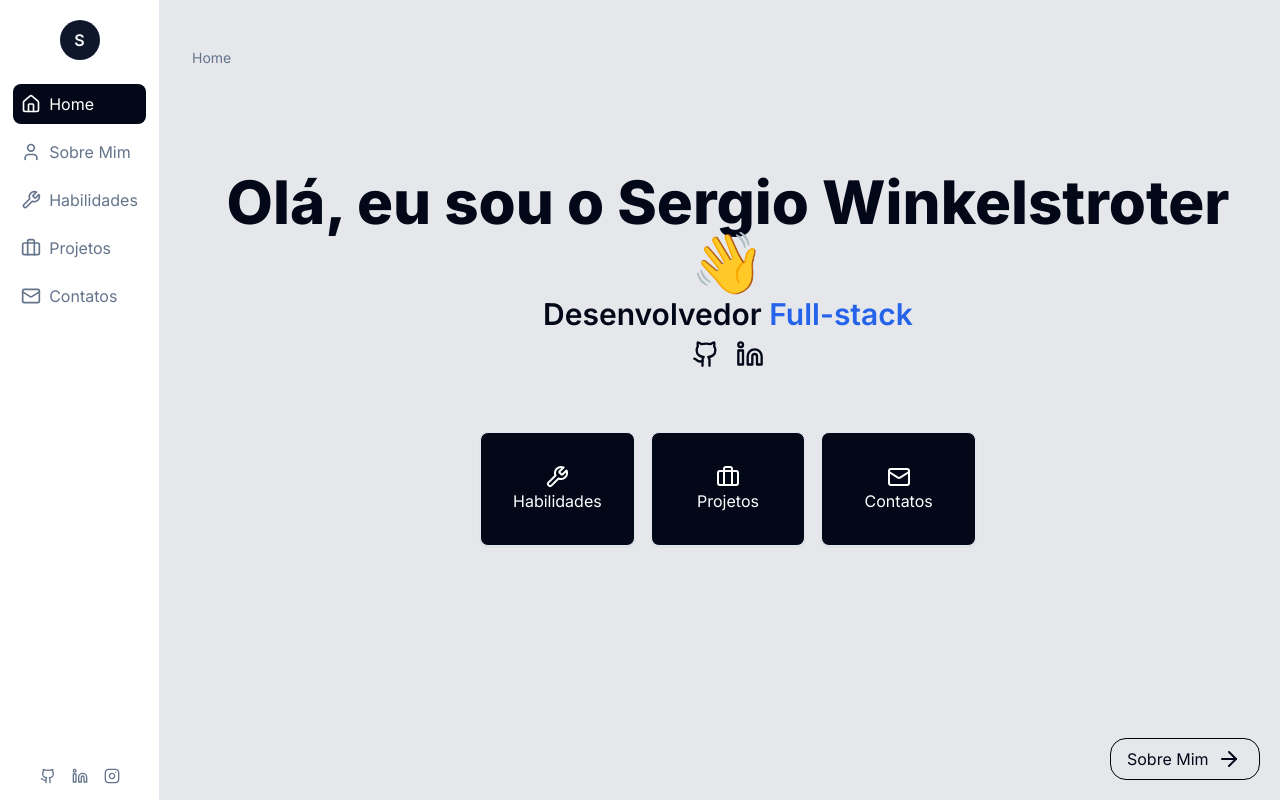
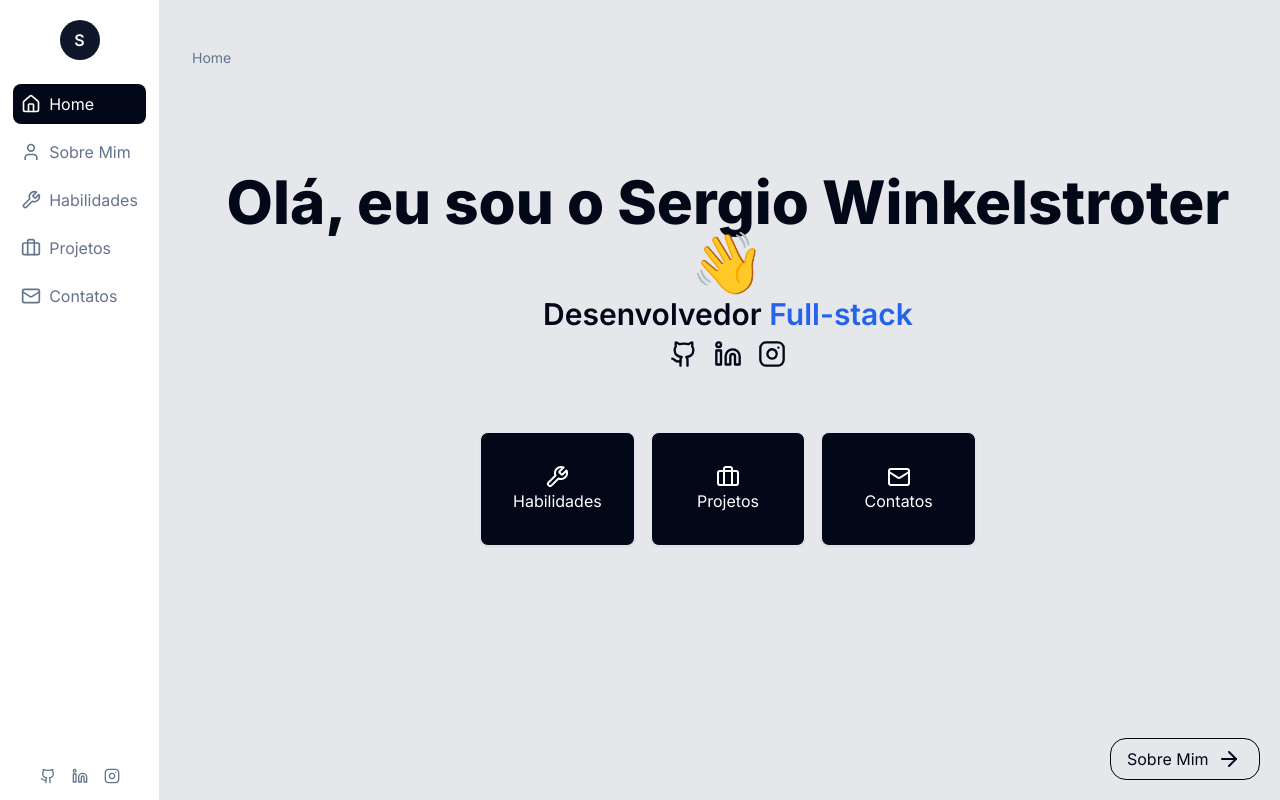
Before and after one commit to sergiowinkelstroter/portfolio_v2, a Next.js app: page /home in a window 1280 px wide. Built offline with nearby package versions, Linux system fonts and the light colour scheme.

Commit message:
add insta

```diff
--- a/src/app/(pages)/home/page.tsx
+++ b/src/app/(pages)/home/page.tsx
@@ -3,7 +3,14 @@ import { NextPage } from "@/components/NextPage";
 import { PageContainer } from "@/components/PageContainer";
 import { SectionContainer } from "@/components/SectionContainer";
 import { Card } from "@/components/ui/card";
-import { Briefcase, Github, Linkedin, Mail, Wrench } from "lucide-react";
+import {
+  Briefcase,
+  Github,
+  Instagram,
+  Linkedin,
+  Mail,
+  Wrench,
+} from "lucide-react";
 import Link from "next/link";
 
 export default function Home() {
@@ -41,6 +48,15 @@ export default function Home() {
                   <Linkedin size={28} />
                 </a>
               </li>
+              <li className="">
+                <a
+                  href="https://www.instagram.com/sergiowinkelstroter.dev/"
+                  target="_blank"
+                  rel="noreferrer"
+                >
+                  <Instagram size={28} />
+                </a>
+              </li>
             </ul>
           </div>
         </div>
--- a/src/components/Header.tsx
+++ b/src/components/Header.tsx
@@ -70,7 +70,7 @@ export const Header = () => {
           </Link>
           <Link
             target="_blank"
-            href="https://www.instagram.com/winkelstrotersergio/"
+            href="https://www.instagram.com/sergiowinkelstroter.dev/"
           >
             <Instagram className="w-4 h-4 text-muted-foreground" />
           </Link>
```
